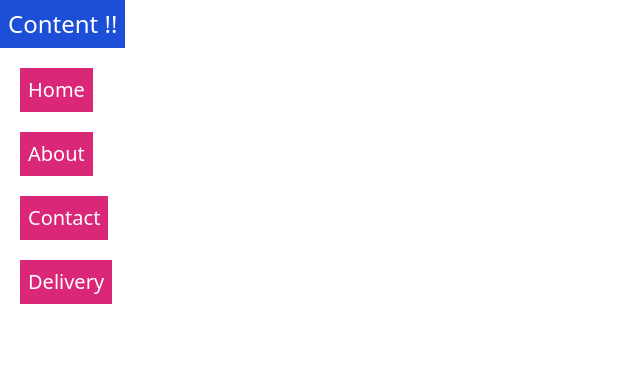
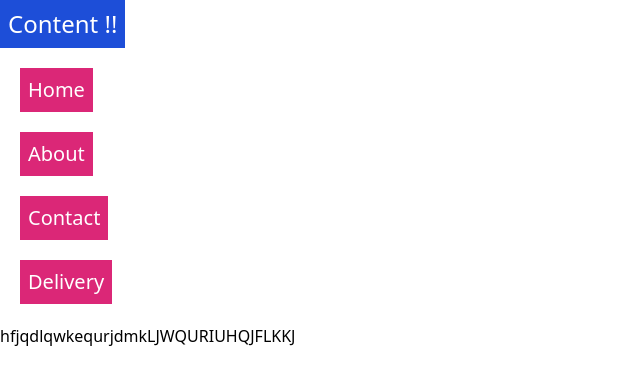
Before and after one commit to abi4679553/usestate, a React (Create React App) app: page / in a window 1280 px wide. Shown: the top 384 px of the page, without its empty margins (0-640 px from the left). Built offline with nearby package versions, Linux system fonts and the light colour scheme.

Commit message:
update About.js

```diff
--- a/src/components/About.js
+++ b/src/components/About.js
@@ -8,6 +8,7 @@ const About = () => {
       <p className='text-xl bg-pink-600 text-white w-fit p-2 m-5'>About</p>
       <p className='text-xl bg-pink-600 text-white w-fit p-2 m-5'>Contact</p>
       <p className='text-xl bg-pink-600 text-white w-fit p-2 m-5'>Delivery</p>
+      <p>hfjqdlqwkequrjdmkLJWQURIUHQJFLKKJ  </p>
 
     </div>
   )
```
